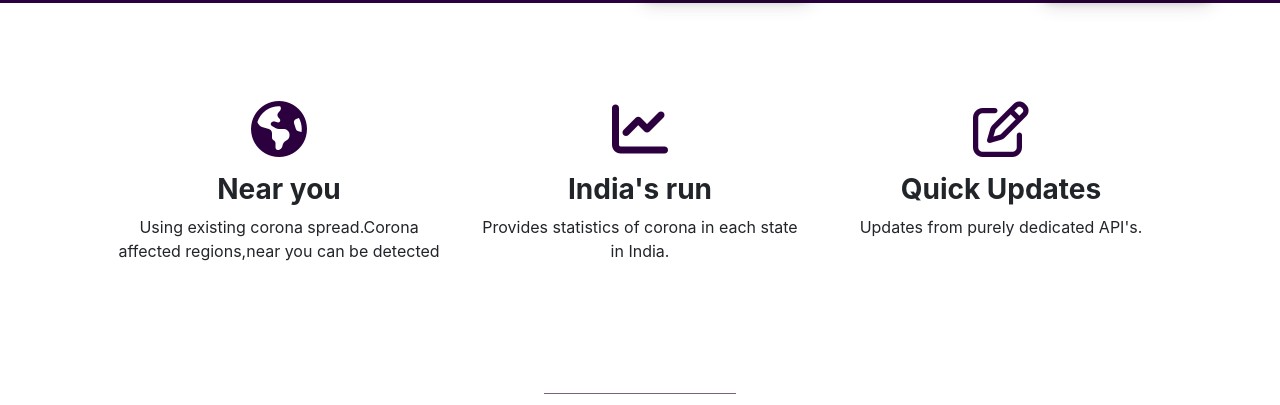
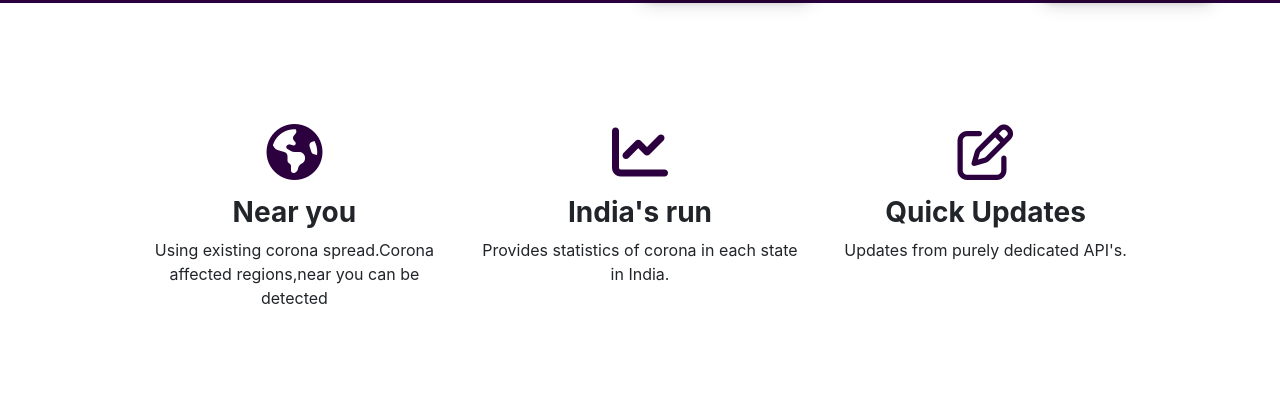
Before and after one commit to sanvishal/covid-19tracker-mobileapp-website, a plain HTML site: page index.html in a window 1280 px wide. Shown: the part 395-800 px from the top of the page. Drawn offline with nearby package versions, Linux system fonts and the light colour scheme.

Commit message:
Update styles.css

```diff
--- a/css/styles.css
+++ b/css/styles.css
@@ -61,7 +61,7 @@ animation-duration: 7s;
 }
 .features
 {text-align: center;
-  padding: 3%;
+  padding: 5%;
 
 }
 .download-button{
```
